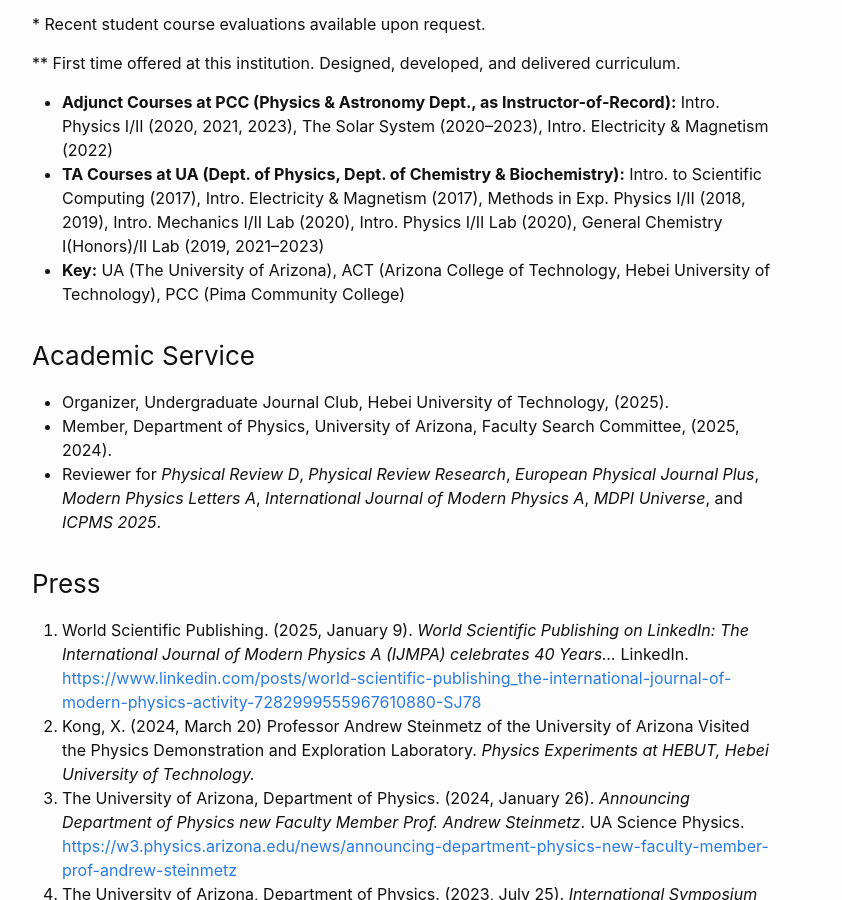
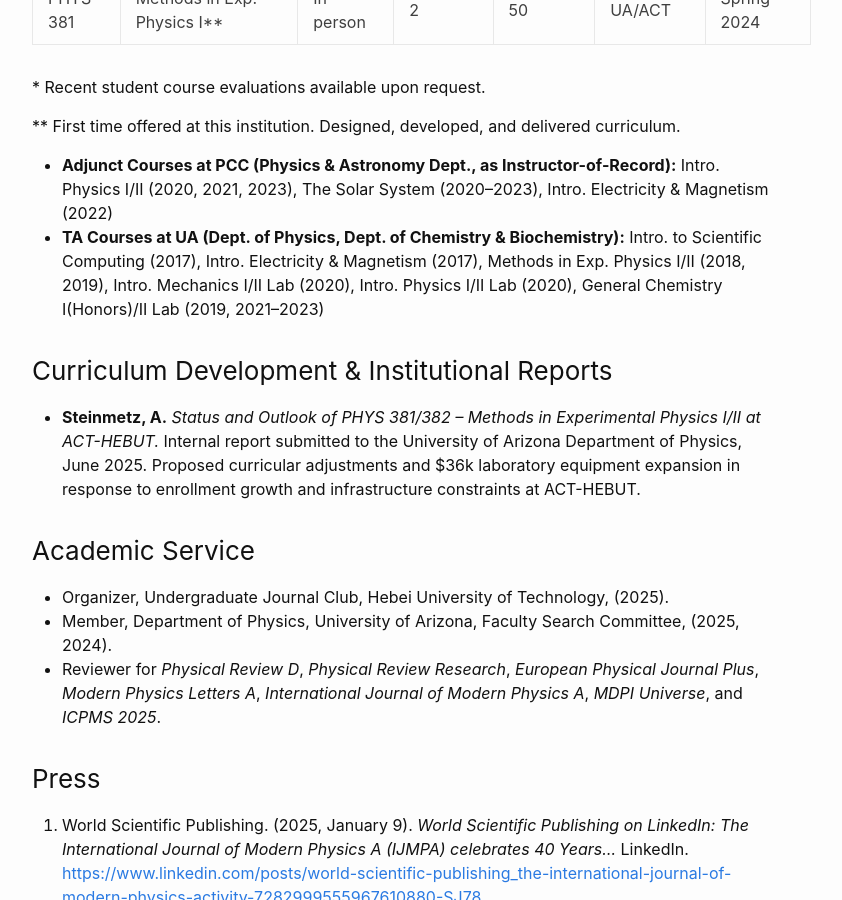
Before and after one commit to ajsteinmetz/ajsteinmetz.github.io, a Jekyll site: the page built from cv.md, in a window 1280 px wide and 900 px high, scrolled down 4700 px. Shown: the whole window, without its empty margins (238-1080 px from the left). Built offline with Jekyll 4.4.1, drawn with Linux system fonts in a browser that asks for light colours; our own code applies the rules of GitHub Pages for plain Markdown files; comment, search, counter and statistics services are not loaded; some of the changed text lies outside the part shown.

Commit message:
Update cv.md

```diff
--- a/cv.md
+++ b/cv.md
@@ -89,6 +89,8 @@
 
 ### Teaching Experience (as Instructor-of-Record)\*
 
+**Key:** UA (The University of Arizona), ACT (Arizona College of Technology, Hebei University of Technology), PCC (Pima Community College)
+
 | Course #   | Course Title                      | Delivery Method | # of Sections | # of Students | Institution | Semester       |
 |------------|-----------------------------------|-----------------|---------------|---------------|-------------|----------------|
 | PHYS 371   | Quantum Theory                    | In-person       | 1             | 75            | UA/ACT      | Spring 2025    |
@@ -105,7 +107,9 @@
 
 - **Adjunct Courses at PCC (Physics & Astronomy Dept., as Instructor-of-Record):** Intro. Physics I/II (2020, 2021, 2023), The Solar System (2020--2023), Intro. Electricity & Magnetism (2022)
 - **TA Courses at UA (Dept. of Physics, Dept. of Chemistry & Biochemistry):** Intro. to Scientific Computing (2017), Intro. Electricity & Magnetism (2017), Methods in Exp. Physics I/II (2018, 2019), Intro. Mechanics I/II Lab (2020), Intro. Physics I/II Lab (2020), General Chemistry I(Honors)/II Lab (2019, 2021--2023)
-- **Key:** UA (The University of Arizona), ACT (Arizona College of Technology, Hebei University of Technology), PCC (Pima Community College)
+
+### Curriculum Development & Institutional Reports
+ - <b>Steinmetz, A.</b> <i>Status and Outlook of PHYS 381/382 -- Methods in Experimental Physics I/II at ACT-HEBUT.</i> Internal report submitted to the University of Arizona Department of Physics, June 2025. Proposed curricular adjustments and $36k laboratory equipment expansion in response to enrollment growth and infrastructure constraints at ACT-HEBUT.
 
 ### Academic Service
 - Organizer, Undergraduate Journal Club, Hebei University of Technology, (2025).
```
